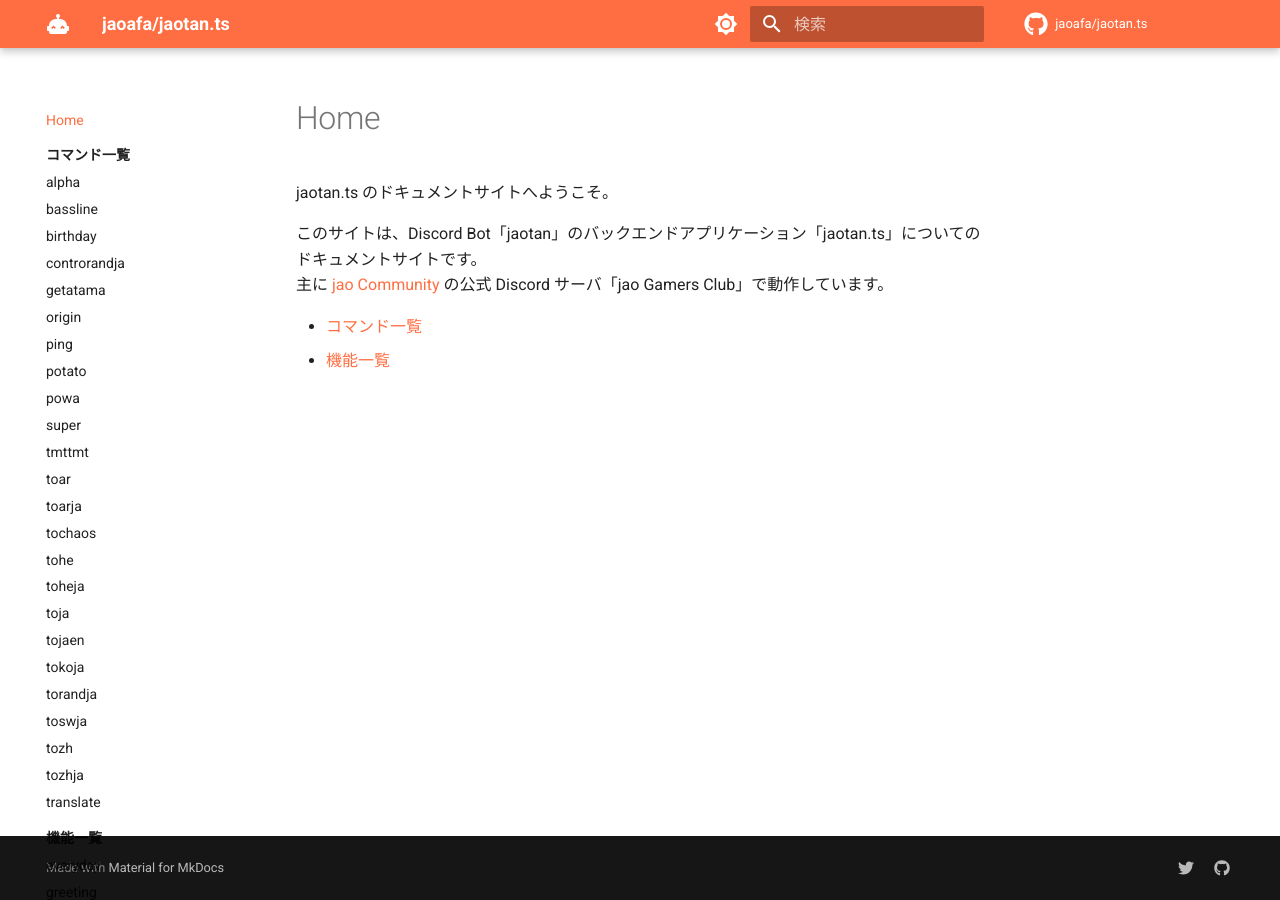
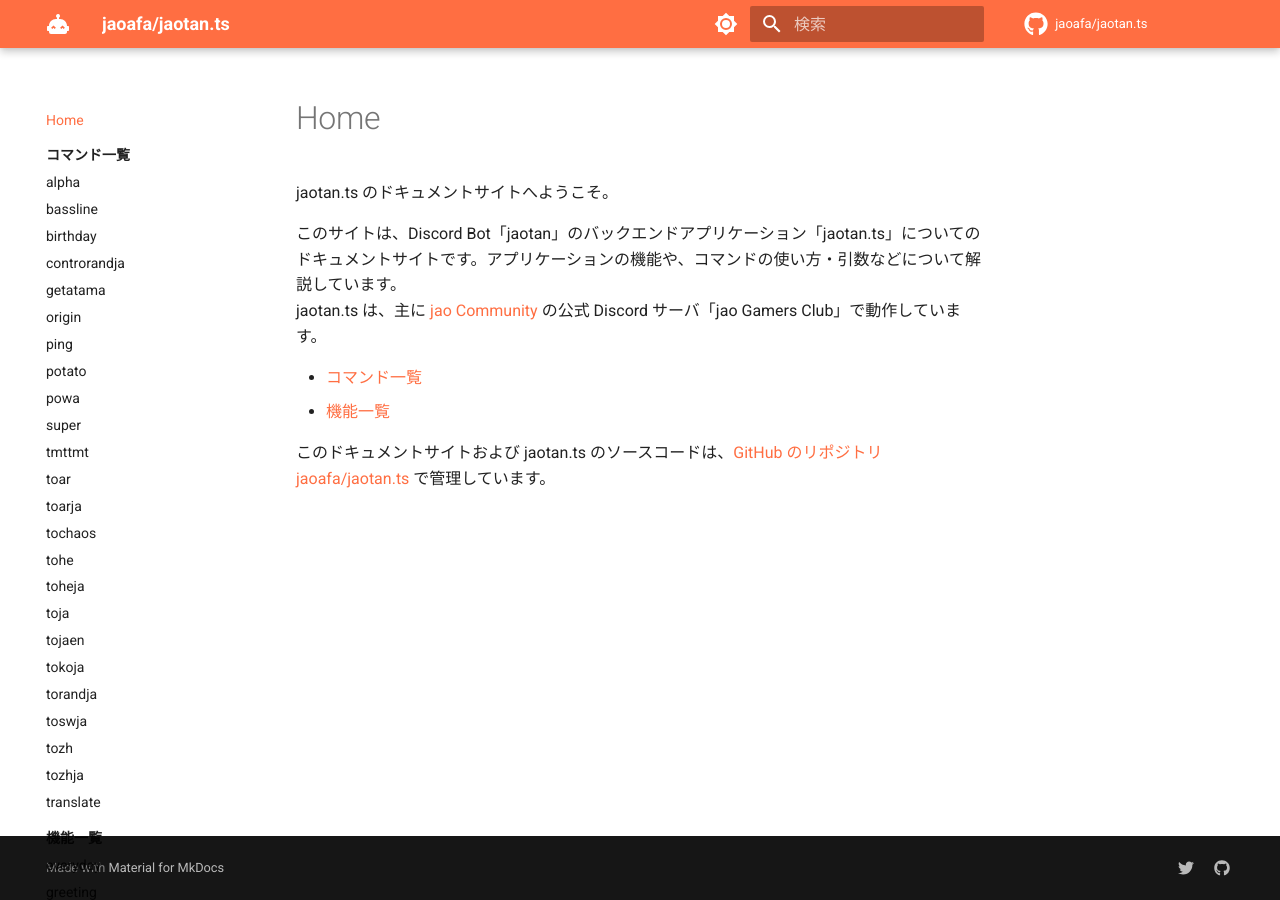
Before and after one commit to jaoafa/jaotan.ts, an MkDocs documentation site: the page built from docs/index.md, in a window 1280 px wide. Built offline with MkDocs 1.6.1 and Material for MkDocs 9.7.7, drawn with Linux system fonts in a browser that asks for light colours; comment, search, counter and statistics services are not loaded.

Commit message:
docs: Homeページの説明を追記 (#351)
* docs: topページの説明を追加

* index.md を更新

Co-authored-by: Tomachi <8929706+book000@users.noreply.github.com>

* index.md を更新

Co-authored-by: Tomachi <8929706+book000@users.noreply.github.com>

---------

Co-authored-by: Tomachi <8929706+book000@users.noreply.github.com>

```diff
--- a/docs/index.md
+++ b/docs/index.md
@@ -4,8 +4,10 @@ title: Home
 
 jaotan.ts のドキュメントサイトへようこそ。
 
-このサイトは、Discord Bot「jaotan」のバックエンドアプリケーション「jaotan.ts」についてのドキュメントサイトです。
-主に [jao Community](https://jaoafa.com) の公式 Discord サーバ「jao Gamers Club」で動作しています。
+このサイトは、Discord Bot「jaotan」のバックエンドアプリケーション「jaotan.ts」についてのドキュメントサイトです。アプリケーションの機能や、コマンドの使い方・引数などについて解説しています。
+jaotan.ts は、主に [jao Community](https://jaoafa.com) の公式 Discord サーバ「jao Gamers Club」で動作しています。
 
 - [コマンド一覧](commands/)
 - [機能一覧](features/)
+
+このドキュメントサイトおよび jaotan.ts のソースコードは、[GitHub のリポジトリ jaoafa/jaotan.ts](https://github.com/jaoafa/jaotan.ts) で管理しています。
```
